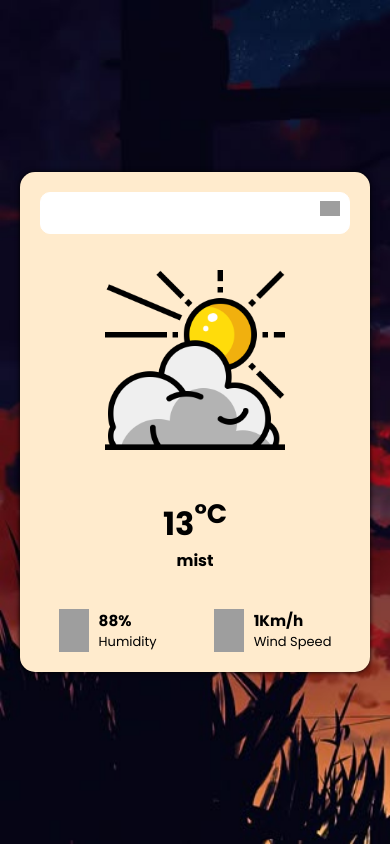
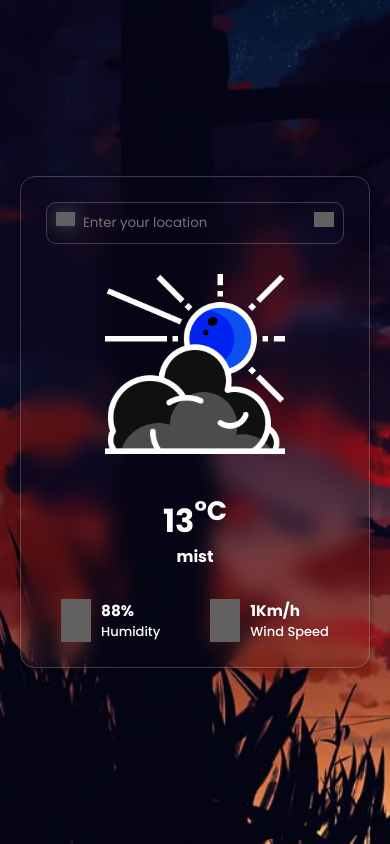
Before and after one commit to dipanshu447/WeatherScope, a plain HTML site: page index.html in a window 390 px wide. Drawn offline with Linux system fonts and the light colour scheme; grey boxes are pictures that could not be loaded; a web font is replaced by a local one.

Commit message:
Made it responsive, new ui, new location icon added

```diff
--- a/index.html
+++ b/index.html
@@ -10,26 +10,27 @@
 <body>
     <div class="container flex flex-column item-center space-between">
         <div class="searchbar flex">
-            <input type="text">
-            <img src="https://img.icons8.com/?size=100&id=59878&format=png&color=000000" alt="search-icon">
+            <img class="invert" src="https://img.icons8.com/?size=100&id=7880&format=png&color=000000" alt="search-icon">
+            <input type="text" placeholder="Enter your location">
+            <img class="invert" src="https://img.icons8.com/?size=100&id=59878&format=png&color=000000" alt="search-icon">
         </div>
-        <div class="img-status">
-            <img src="./assets/sunny_2425895.png" alt="Weather-status">
+        <div class="img-status marBotm-30px">
+            <img class="invert" src="./assets/sunny_2425895.png" alt="Weather-status">
         </div>
-        <div class="status flex flex-column item-center">
+        <div class="status flex flex-column item-center marBotm-30px">
             <h1>13<sup>&deg;C</sup></h1>
             <p>mist</p>
         </div>
         <div class="extraData flex gap-3">
             <div class="humidity flex gap-2">
-                <img src="https://img.icons8.com/?size=100&id=18585&format=png&color=000000" alt="humidity-icon">
+                <img class="invert" src="https://img.icons8.com/?size=100&id=18585&format=png&color=000000" alt="humidity-icon">
                 <div class="details flex flex-column">
                     <h3>88%</h3>
                     <p>Humidity</p>
                 </div>
             </div>
             <div class="windSpeed flex gap-2">
-                <img src="https://img.icons8.com/?size=100&id=91853&format=png&color=000000" alt="windSpeed-icon">
+                <img class="invert" src="https://img.icons8.com/?size=100&id=91853&format=png&color=000000" alt="windSpeed-icon">
                 <div class="details flex flex-column">
                     <h3>1Km/h</h3>
                     <p>Wind Speed</p>
--- a/style.css
+++ b/style.css
@@ -19,24 +19,36 @@ body {
 
 .container {
     width: 350px;
-    height: 500px;
-    background-color: blanchedalmond;
     border-radius: 15px;
-    box-shadow: 0px 0px 5px black;
-    padding: 20px;
+    backdrop-filter: blur(10px);
+    border: 1px solid rgba(255, 255, 255, 0.212);
+    padding: 25px;
+    color: white;
+    box-shadow: 0px 0px 5px rgba(0, 0, 0, 0.459);
+
 }
 
 .searchbar input {
     position: relative;
-    padding: 10px;
+    padding: 10px 36px;
     width: 100%;
     border-radius: 10px;
-    border: 1px solid white;
+    background:none;
+    backdrop-filter: blur(10px);
+    border: 1px solid rgba(255, 255, 255, 0.212);
+    color: white;
 }
 
-.searchbar img{
+.searchbar img:nth-of-type(1){
     position: absolute;
-    top:9px;
+    top:10px;
+    left: 10px;
+    width: 19px;
+}
+
+.searchbar img:nth-of-type(2){
+    position: absolute;
+    top:10px;
     right: 10px;
     width: 20px;
 }
@@ -47,6 +59,7 @@ body {
 }
 
 .img-status img {
+    margin-top: 30px;
     width: 180px;
 }
 
@@ -65,4 +78,5 @@ body {
 
 .extraData .details {
     font-size: 13px;
+    font-weight: 500;
 }
--- a/utility.css
+++ b/utility.css
@@ -29,3 +29,15 @@
 .space-between {
     justify-content: space-between;
 }
+
+.invert {
+    filter: invert(1);
+}
+
+.disnone {
+    display: none;
+}
+
+.marBotm-30px {
+    margin-bottom: 30px;
+}
```
